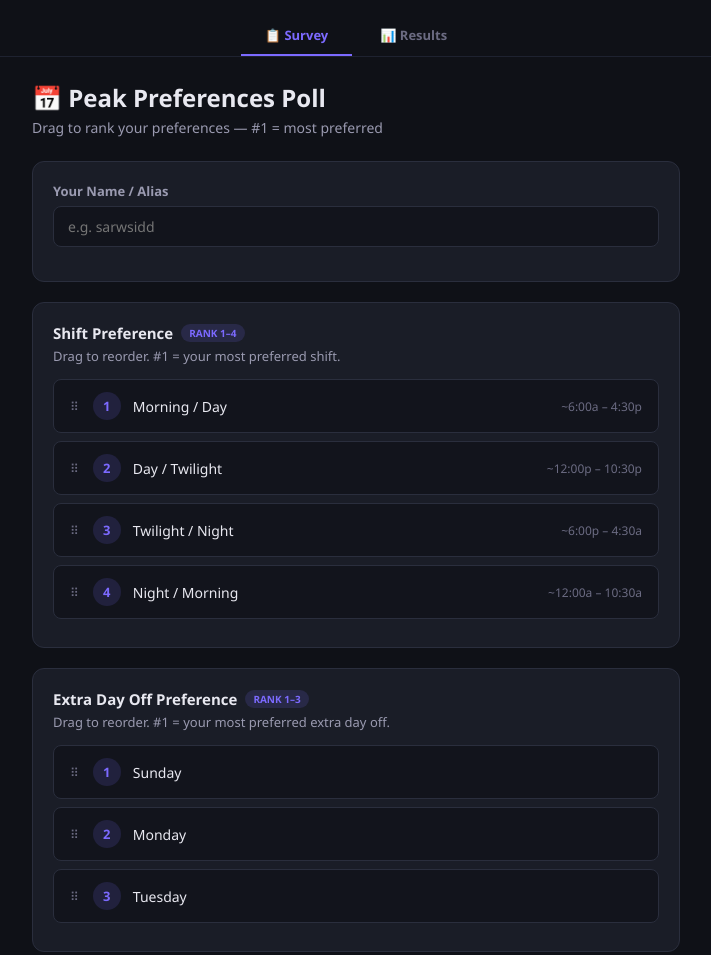
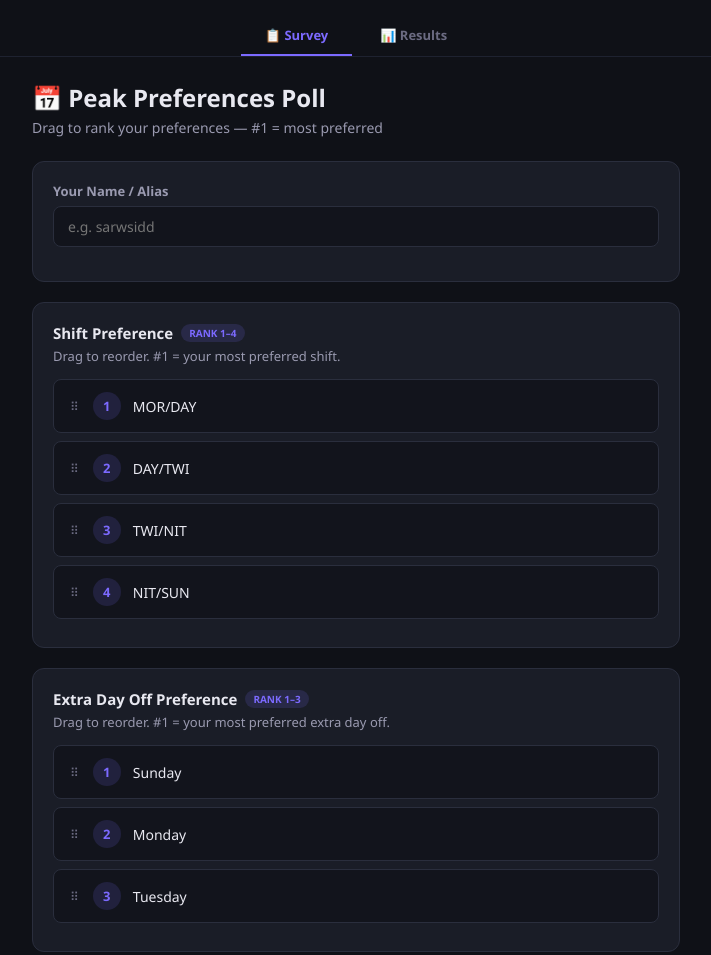
Before and after one commit to sarwaan98-max/PA-Peak-Pole, a plain HTML site: page index.html in a window 1280 px wide. Shown: the top 955 px of the page, without its empty margins (284-995 px from the left). Drawn offline with Linux system fonts and the light colour scheme.

Commit message:
Add files via upload

```diff
--- a/index.html
+++ b/index.html
@@ -163,10 +163,10 @@ textarea{resize:vertical;min-height:80px}
       <div class="section-title">Shift Preference <span class="badge">Rank 1–4</span></div>
       <p class="section-desc">Drag to reorder. #1 = your most preferred shift.</p>
       <ul class="rank-list" id="shiftRank">
-        <li class="rank-item" draggable="true" data-value="Mor/Day"><span class="drag-handle">⠿</span><span class="rank-num">1</span><span class="rank-label">Morning / Day</span><span class="rank-times">~6:00a – 4:30p</span></li>
-        <li class="rank-item" draggable="true" data-value="Day/Twi"><span class="drag-handle">⠿</span><span class="rank-num">2</span><span class="rank-label">Day / Twilight</span><span class="rank-times">~12:00p – 10:30p</span></li>
-        <li class="rank-item" draggable="true" data-value="Twi/Nit"><span class="drag-handle">⠿</span><span class="rank-num">3</span><span class="rank-label">Twilight / Night</span><span class="rank-times">~6:00p – 4:30a</span></li>
-        <li class="rank-item" draggable="true" data-value="Nit/Mor"><span class="drag-handle">⠿</span><span class="rank-num">4</span><span class="rank-label">Night / Morning</span><span class="rank-times">~12:00a – 10:30a</span></li>
+        <li class="rank-item" draggable="true" data-value="MOR/DAY"><span class="drag-handle">⠿</span><span class="rank-num">1</span><span class="rank-label">MOR/DAY</span></li>
+        <li class="rank-item" draggable="true" data-value="DAY/TWI"><span class="drag-handle">⠿</span><span class="rank-num">2</span><span class="rank-label">DAY/TWI</span></li>
+        <li class="rank-item" draggable="true" data-value="TWI/NIT"><span class="drag-handle">⠿</span><span class="rank-num">3</span><span class="rank-label">TWI/NIT</span></li>
+        <li class="rank-item" draggable="true" data-value="NIT/SUN"><span class="drag-handle">⠿</span><span class="rank-num">4</span><span class="rank-label">NIT/SUN</span></li>
       </ul>
     </div>
 
@@ -221,16 +221,18 @@ textarea{resize:vertical;min-height:80px}
       <button class="btn btn-sec btn-sm" onclick="lockResults()">&#x1F512; Lock</button>
     </div>
     <div class="stats-grid" id="statsGrid"></div>
-    <div class="section"><div class="section-title">Shift Preference — Average Rankings</div><p class="section-desc">Lower = more preferred (1 = top choice)</p><div id="shiftAvgChart"></div></div>
-    <div class="section"><div class="section-title">Shift — #1 Pick Distribution</div><div id="shiftDistChart" style="margin-top:12px"></div></div>
-    <div class="section"><div class="section-title">Day Off — Average Rankings</div><p class="section-desc">Lower = more preferred</p><div id="dayoffAvgChart"></div></div>
-    <div class="section"><div class="section-title">Day Off — #1 Pick Distribution</div><div id="dayoffDistChart" style="margin-top:12px"></div></div>
     <div class="section">
       <div class="section-title">Individual Responses</div>
       <div style="overflow-x:auto;margin-top:12px">
         <table class="rtable"><thead><tr><th>Name</th><th>Shift #1</th><th>Shift #2</th><th>Shift #3</th><th>Shift #4</th><th>Day #1</th><th>Day #2</th><th>Day #3</th><th>Notes</th><th>Time</th></tr></thead><tbody id="respBody"></tbody></table>
       </div>
     </div>
+
+    <div class="section"><div class="section-title">Shift Preference — Average Rankings</div><p class="section-desc">Lower = more preferred (1 = top choice)</p><div id="shiftAvgChart"></div></div>
+    <div class="section"><div class="section-title">Shift — #1 Pick Distribution</div><div id="shiftDistChart" style="margin-top:12px"></div></div>
+    <div class="section"><div class="section-title">Day Off — Average Rankings</div><p class="section-desc">Lower = more preferred</p><div id="dayoffAvgChart"></div></div>
+    <div class="section"><div class="section-title">Day Off — #1 Pick Distribution</div><div id="dayoffDistChart" style="margin-top:12px"></div></div>
+
   </div>
 </div>
 
@@ -537,7 +539,7 @@ function renderResults() {
     return;
   }
 
-  var shifts = ['Mor/Day','Day/Twi','Twi/Nit','Nit/Mor'];
+  var shifts = ['MOR/DAY','DAY/TWI','TWI/NIT','NIT/SUN'];
   var days = ['Sunday','Monday','Tuesday'];
   var colors = ['#7c6aff','#60a5fa','#4ade80','#fbbf24'];
 
```
